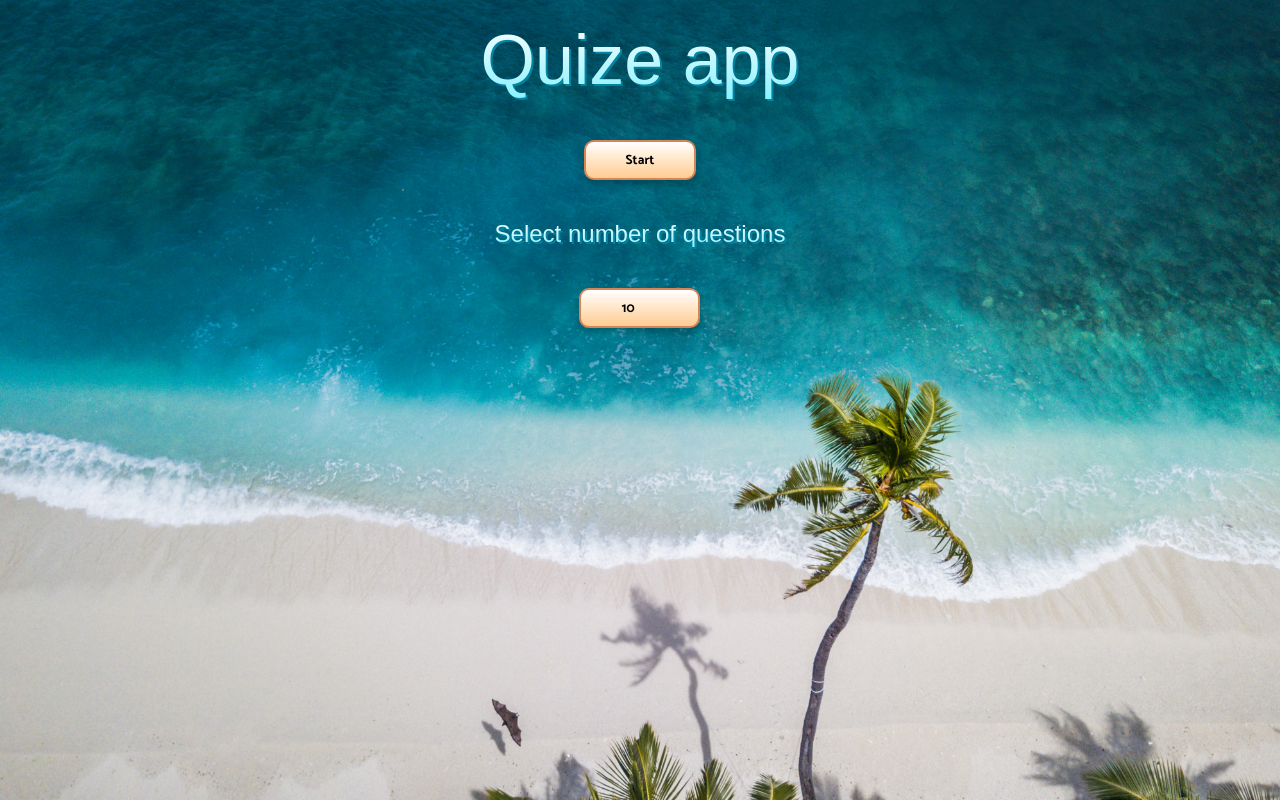
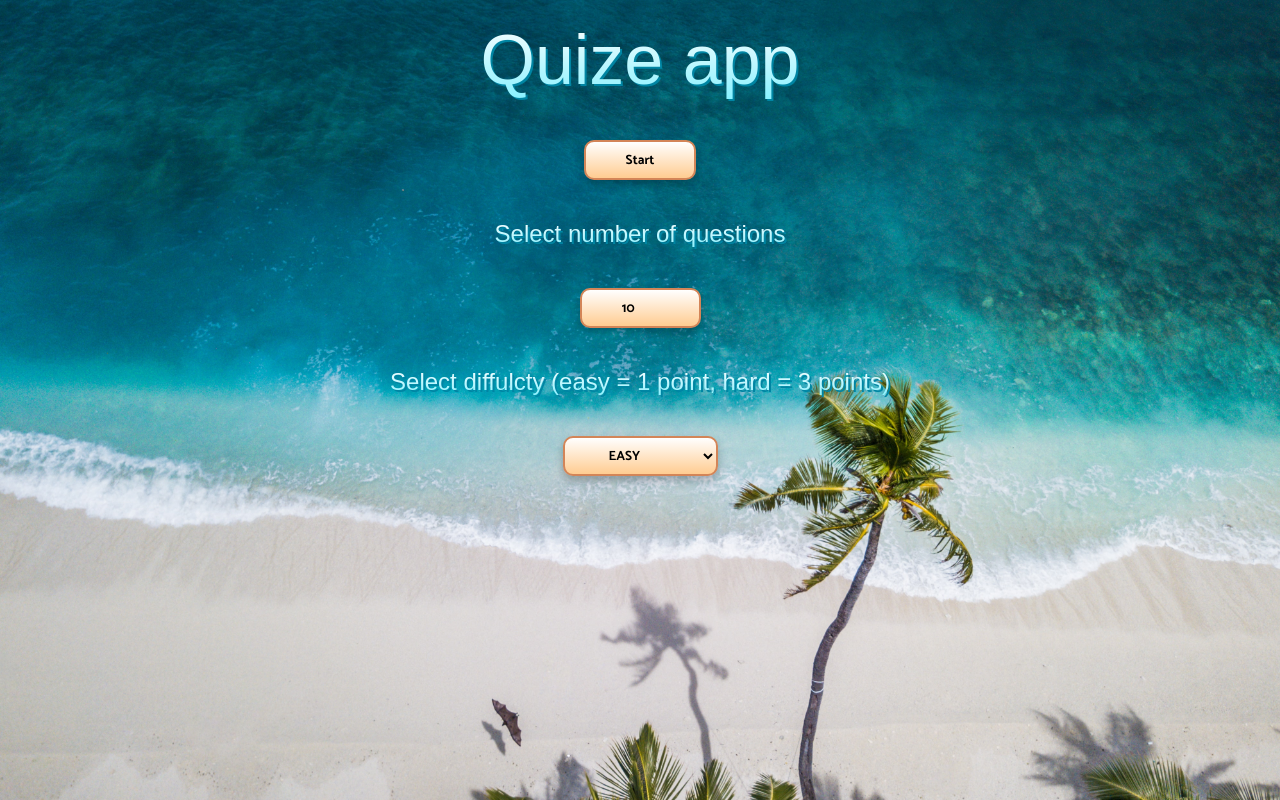
Before and after one commit to KarolGrydz/Quiz-App, a React (Create React App) app: page / in a window 1280 px wide. Built offline with nearby package versions, Linux system fonts and the light colour scheme.

Commit message:
LOCALSTORAGE

```diff
--- a/src/API.ts
+++ b/src/API.ts
@@ -19,7 +19,7 @@ export enum Difficulty {
 
 export const fetchQuizQuestions = async (
   amount: number,
-  difficulty: Difficulty
+  difficulty?: Difficulty
 ) => {
   const endpoint = `https://opentdb.com/api.php?amount=${amount}&difficulty=${difficulty}&type=multiple`;
   const data = await (await fetch(endpoint)).json();
@@ -31,3 +31,32 @@ export const fetchQuizQuestions = async (
     ]),
   }));
 };
+
+export const categories = {
+  trivia_categories: [
+    { id: 9, name: 'General Knowledge' },
+    { id: 10, name: 'Entertainment: Books' },
+    { id: 11, name: 'Entertainment: Film' },
+    { id: 12, name: 'Entertainment: Music' },
+    { id: 13, name: 'Entertainment: Musicals & Theatres' },
+    { id: 14, name: 'Entertainment: Television' },
+    { id: 15, name: 'Entertainment: Video Games' },
+    { id: 16, name: 'Entertainment: Board Games' },
+    { id: 17, name: 'Science & Nature' },
+    { id: 18, name: 'Science: Computers' },
+    { id: 19, name: 'Science: Mathematics' },
+    { id: 20, name: 'Mythology' },
+    { id: 21, name: 'Sports' },
+    { id: 22, name: 'Geography' },
+    { id: 23, name: 'History' },
+    { id: 24, name: 'Politics' },
+    { id: 25, name: 'Art' },
+    { id: 26, name: 'Celebrities' },
+    { id: 27, name: 'Animals' },
+    { id: 28, name: 'Vehicles' },
+    { id: 29, name: 'Entertainment: Comics' },
+    { id: 30, name: 'Science: Gadgets' },
+    { id: 31, name: 'Entertainment: Japanese Anime & Manga' },
+    { id: 32, name: 'Entertainment: Cartoon & Animations' },
+  ],
+};
--- a/src/App.styles.ts
+++ b/src/App.styles.ts
@@ -34,6 +34,13 @@ export const Wrapper = styled.div`
     color: #fff;
     font-size: 2rem;
     margin: 0;
+  }
+
+  .high-score {
+    font-size: 2rem;
+    margin: 0;
+    color: #210000;
+    font-weight: bold;
   }
 
   h1,
--- a/src/App.tsx
+++ b/src/App.tsx
@@ -6,6 +6,8 @@ import { QuestionCard } from './components/QuestionCard';
 import { StartButton } from './components/StartButton';
 import { NextQuestionButton } from './components/NextQuestionButton';
 import { QuestionNumberButton } from './components/QuestionNumberButton';
+import { DifficultButton } from './components/DifficultButton';
+import { MaxScore } from './components/MaxScore';
 
 import { GlobalStyle, Wrapper } from './App.styles';
 
@@ -20,7 +22,9 @@ const App = () => {
         <h1>Quize app</h1>
         <StartButton />
         <QuestionNumberButton />
-        {!gameOver && <p className='score'>Score: {score} </p>}
+        <DifficultButton />
+        {!gameOver && <p className="score">Score: {score} </p>}
+        <MaxScore />
         {loading && <p>Loading questions...</p>}
         {!loading && number !== undefined && !gameOver && <QuestionCard />}
         <NextQuestionButton />
--- /dev/null
+++ b/src/components/DifficultButton.tsx
@@ -0,0 +1,37 @@
+import React, { useContext } from 'react';
+import { StateContext, DispatchContext } from '../context/context';
+import { Difficulty } from '../API';
+
+export const DifficultButton: React.FunctionComponent = () => {
+  const state = useContext(StateContext);
+  const dispatch = useContext(DispatchContext);
+  const { gameOver } = state;
+
+  const onHandler = (e: any) => {
+    dispatch({
+      type: 'changeValue',
+      name: 'difficultLevel',
+      payload: e.target.value,
+    });
+  };
+
+  return (
+    <>
+      {gameOver && (
+        <>
+          <h2>Select diffulcty (easy = 1 point, hard = 3 points)</h2>
+          <select
+            name="diffulcty_level"
+            id="diffulcty_level"
+            onChange={onHandler}
+            className="start"
+          >
+            <option value={Difficulty.EASY}>EASY</option>
+            <option value={Difficulty.MEDIUM}>MEDIUM</option>
+            <option value={Difficulty.HARD}>HARD</option>
+          </select>
+        </>
+      )}
+    </>
+  );
+};
--- /dev/null
+++ b/src/components/MaxScore.tsx
@@ -0,0 +1,16 @@
+import React, { useContext, useEffect } from 'react';
+import { StateContext } from '../context/context';
+
+export const MaxScore: React.FunctionComponent = () => {
+  const state = useContext(StateContext);
+  const { gameOver } = state;
+  let { maxScore } = state;
+
+  useEffect((): any => {
+    if (localStorage) maxScore = localStorage.getItem('maxScore');
+  }, [maxScore]);
+
+  return (
+    <>{!gameOver && <p className="high-score">High Score: {maxScore} </p>}</>
+  );
+};
--- a/src/components/NextQuestionButton.tsx
+++ b/src/components/NextQuestionButton.tsx
@@ -1,7 +1,7 @@
 import React, { useContext } from 'react';
 import { StateContext, DispatchContext } from '../context/context';
 
-export const NextQuestionButton = () => {
+export const NextQuestionButton: React.FunctionComponent = () => {
   const state = useContext(StateContext);
   const dispatch = useContext(DispatchContext);
   const { TOTAL_QUESTIONS, gameOver, number, loading, userAnswers } = state;
@@ -22,7 +22,7 @@ export const NextQuestionButton = () => {
       !loading &&
       userAnswers?.length === number + 1 &&
       number !== TOTAL_QUESTIONS - 1 ? (
-        <button className='next' onClick={nextQuestion}>
+        <button className="next" onClick={nextQuestion}>
           Next question
         </button>
       ) : null}
--- a/src/components/QuestionCard.tsx
+++ b/src/components/QuestionCard.tsx
@@ -1,5 +1,9 @@
 import React, { useContext } from 'react';
-import { StateContext, DispatchContext } from '../context/context';
+import {
+  StateContext,
+  DispatchContext,
+  DifficultyPoints,
+} from '../context/context';
 import { Wrapper, ButtonWrapper } from './QuestionCard.style';
 
 export const QuestionCard: React.FunctionComponent = () => {
@@ -12,31 +16,27 @@ export const QuestionCard: React.FunctionComponent = () => {
     questions,
     userAnswers,
     score,
+    difficultLevel,
+    pointArr,
   } = state;
 
-  const question = questions[number].question;
-  const answers = questions[number].answers;
-  const userAnswer = userAnswers ? userAnswers[number] : undefined;
+  const question: string = questions[number].question;
+  const answers: string[] = questions[number].answers;
+  const userAnswer: any = userAnswers ? userAnswers[number] : undefined;
 
   const checkAnswer = (e: any) => {
-    console.log(number);
     if (!gameOver) {
       const answer = e.currentTarget.childNodes[0].textContent; // e.currentTarget.value
-
       const correct = questions[number].correct_answer === answer;
-      if (correct)
-        dispatch({
-          type: 'changeValue',
-          name: 'score',
-          payload: score + 1,
-        });
-
       const answerObject = {
         question: questions[number].question,
         answer,
         correct,
         correntAnswer: questions[number].correct_answer,
       };
+
+      if (correct) addScore();
+
       dispatch({
         type: 'changeValue',
         name: 'userAnswers',
@@ -45,9 +45,21 @@ export const QuestionCard: React.FunctionComponent = () => {
     }
   };
 
+  const addScore = (): void => {
+    pointArr.map((elem: DifficultyPoints) =>
+      elem.difficulty === difficultLevel
+        ? dispatch({
+            type: 'changeValue',
+            name: 'score',
+            payload: score + elem.point,
+          })
+        : null
+    );
+  };
+
   return (
     <Wrapper>
-      <p className='number'>
+      <p className="number">
         Question: {number + 1} / {TOTAL_QUESTIONS}
       </p>
       <p dangerouslySetInnerHTML={{ __html: question }} />
--- a/src/components/StartButton.tsx
+++ b/src/components/StartButton.tsx
@@ -1,11 +1,11 @@
 import React, { useContext } from 'react';
-import { fetchQuizQuestions, Difficulty } from '../API';
+import { fetchQuizQuestions } from '../API';
 import { StateContext, DispatchContext } from '../context/context';
 
-export const StartButton = () => {
+export const StartButton: React.FunctionComponent = () => {
   const state = useContext(StateContext);
   const dispatch = useContext(DispatchContext);
-  const { TOTAL_QUESTIONS, gameOver } = state;
+  const { TOTAL_QUESTIONS, gameOver, difficultLevel } = state;
 
   const startTrivia = async () => {
     dispatch({ type: 'changeValue', name: 'loading', payload: true });
@@ -13,7 +13,7 @@ export const StartButton = () => {
 
     const newQuestions = await fetchQuizQuestions(
       TOTAL_QUESTIONS,
-      Difficulty.EASY
+      difficultLevel
     );
 
     //error handler add
@@ -26,7 +26,7 @@ export const StartButton = () => {
   return (
     <>
       {gameOver && (
-        <button className='start' onClick={startTrivia}>
+        <button className="start" onClick={startTrivia}>
           Start
         </button>
       )}
--- a/src/context/context.tsx
+++ b/src/context/context.tsx
@@ -10,6 +10,11 @@ export type AnswerObject = {
   correntAnswer: string;
 };
 
+export type DifficultyPoints = {
+  difficulty: string;
+  point: number;
+};
+
 export type InitialStateProps = {
   questions: any;
   TOTAL_QUESTIONS: any;
@@ -19,6 +24,9 @@ export type InitialStateProps = {
   number: any;
   test: string;
   loading: boolean;
+  difficultLevel: string | any;
+  maxScore: any;
+  pointArr: [DifficultyPoints, DifficultyPoints, DifficultyPoints] | any;
 };
 
 type DispatchProp = {
--- a/src/context/initialState.tsx
+++ b/src/context/initialState.tsx
@@ -7,4 +7,20 @@ export const initialState = {
   number: 0,
   test: 'test',
   loading: false,
+  difficultLevel: 'easy',
+  maxScore: 0,
+  pointArr: [
+    {
+      difficulty: 'easy',
+      point: 1,
+    },
+    {
+      difficulty: 'medium',
+      point: 2,
+    },
+    {
+      difficulty: 'hard',
+      point: 3,
+    },
+  ],
 };
```
Also changed, not shown: src/components/QuestionNumberButton.tsx (+5 -5 lines).
